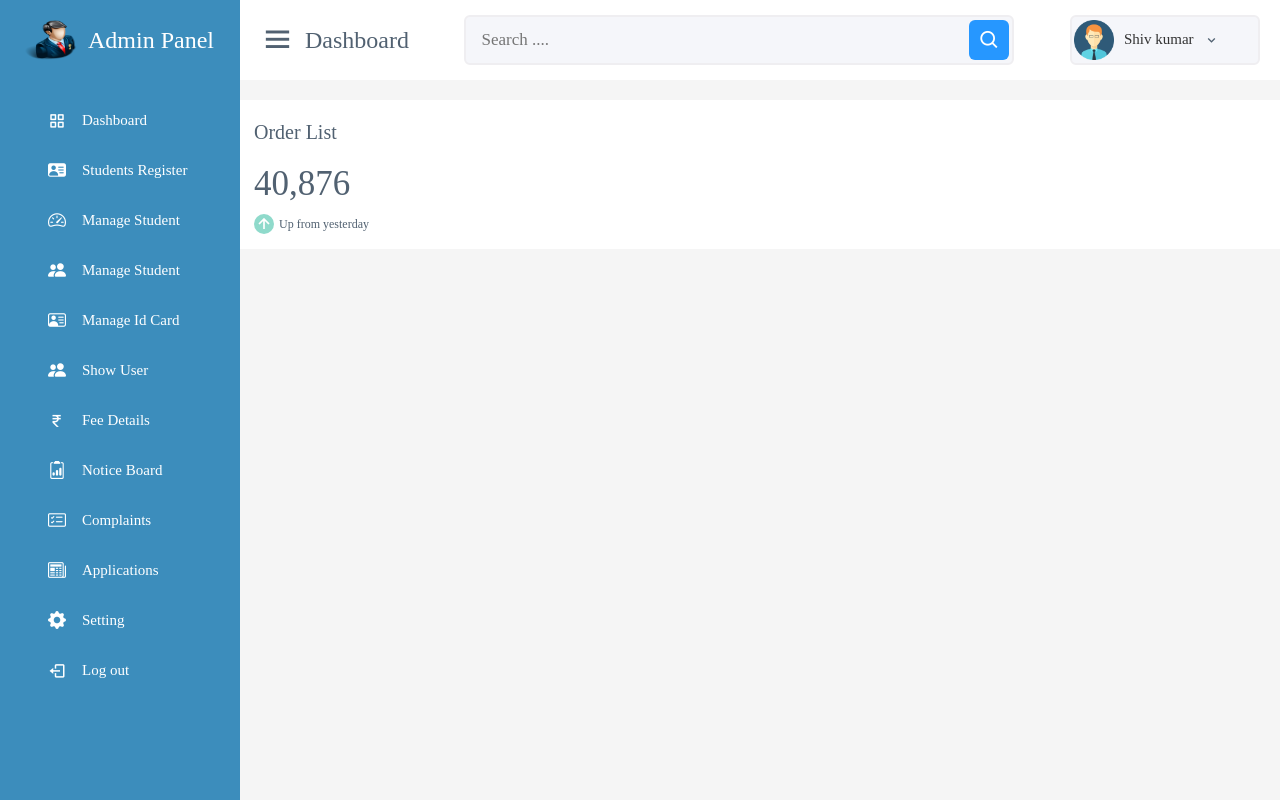
After one commit to chandrabhan1010/hostel-project, a PHP site: page /admin/dashboard.php in a window 1280 px wide. The commit adds this page. Run offline with PHP 8.4, Linux system fonts and the light colour scheme; the visitor is signed in with stand-in values (Sample User, id 1).

Commit message:
add new feature

```diff
--- /dev/null
+++ b/admin/css/adminpanel.css
@@ -0,0 +1,242 @@
+@import url('https://fonts.googleapis.com/css2?family=Outfit:wght@100..900&display=swap');
+*{
+    margin:0;
+    padding:0;
+    box-sizing: border-box;
+    font-family: 'Poppins',sans-serif;
+}
+body{
+    min-height: 100vh;
+    width: 100%;
+}
+.sidebar{
+    position: fixed;
+    height: 100%;
+    width: 240px;
+    background-color: #3c8dbc;
+    transition: all 0.5s ease;
+}
+.sidebar.active
+{
+    width: 80px;
+}
+.sidebar .logo-details
+{
+    height: 80px;
+    width: 100%;
+    display: flex;
+    align-items: center;
+}
+.sidebar .logo-details img
+{
+  height: 40px;
+  width: 40px;
+  min-width: 60px;
+  align-items: center;
+  margin-left: 20px;
+}
+.sidebar .logo-details .logo_name
+{
+    font-size: 24px;
+    font-weight: 500;
+    color: #fff;
+    margin-left: 8px;
+}
+.sidebar .nav-links
+{
+    margin-top: 16px;
+
+}
+.sidebar .nav-links li
+{
+    height: 50px;
+    width: 100%;
+    list-style: none;
+}
+.sidebar .nav-links li a{
+    height: 100%;
+    width: 100%;
+    display: flex;
+    align-items: center;
+    text-decoration: none;
+    transition: all 0.4s ease;
+}
+.sidebar .nav-links li a:hover
+{
+    background-color:rgba(0, 0, 0, 0.18);
+    color: #fff;
+    border-radius: 8px;
+}
+.sidebar .nav-links li a i
+{
+    /* background: red; */
+    min-width: 50px;
+    text-align: center;
+    color: #fff;
+    font-size: 18px;
+}
+.sidebar .nav-links li a .link_name
+{
+    color: #fff;
+    font-size: 15px;
+    font-weight: 400;
+
+}
+.home-section
+{
+background: #f5f5f5;
+position: relative;
+min-height: 100vh;
+width: calc(100% - 240px);
+left: 240px;
+transition: all 0.6s ease;
+}
+.sidebar.active ~ .home-section
+{
+    width: calc(100% - 60px);
+    left: 80px;
+}
+.home-section nav
+{
+    position: fixed;
+    width: calc(100% - 240px);
+    left: 240;
+    height: 80px;
+    background: #fff;
+    padding: 0 20px;
+    display: flex;
+    align-items: center;
+    justify-content: space-between;
+    transition: all 0.5s ease !important;
+}
+.sidebar.active ~ .home-section nav
+{
+    width: calc(100% - 80px);
+    left: 80px;
+}
+.home-section nav .sidebar-button
+{
+    display: flex;
+    align-items: center;
+    font-size: 24px;
+    font-weight: 500;
+}
+.home-section nav .sidebar-button i
+{
+    font-size: 35px;
+    margin-right: 10px;
+
+}
+.home-section nav .search-box
+{
+
+ height: 50px;
+ width:550px;
+ margin: 0 20px;
+ position: relative;
+
+}
+nav .search-box input
+{
+    position: absolute;
+    height: 100%;
+    width: 100%;
+    border-radius: 6px;
+    padding: 0 15px;
+    font-size: 17px;
+    background-color: #F5F6FA;
+    border: 2px solid #EFEEF1;
+    outline:none;
+}
+nav .search-box .bx-search
+{
+    position: absolute;
+    right: 5px;
+    top: 50%;
+    transform: translateY(-50%);
+    height: 40px;
+    width: 40px;
+    background:#2697FF ;
+    border-radius: 6px;
+    color: #fff;
+    font-size: 22px;
+    line-height: 40px;
+    text-align: center;
+}
+
+ .home-section nav .profile-details
+{
+    height: 50px;
+    display: flex;
+    align-items: center;
+    min-width: 190px;
+    background-color: #F5F6FA;
+    border: 2px solid #EFEEF1;
+    border-radius: 6px  ;
+    padding: 0 15px 0 2px;
+
+}
+nav .profile-details img
+{
+    height: 40px;
+    width: 40px;
+    object-fit: cover;
+    border-radius: 6px;
+
+}
+nav .profile-details .admin_name
+{
+    font-size: 15px;
+    font-weight: 500;
+    color: #333;
+    margin: 0 10px;
+    white-space: nowrap;
+}
+nav .profile-details i
+{
+    color: #333;
+    font-size: 25px;
+
+}
+.home-section .home-content
+{
+    position: relative;
+    padding-top: 100px;
+
+}
+.home-content .overview-boxes .box
+{
+    padding: 15px 14px;
+    background-color: #fff;
+}
+.home-content .overview-boxes .box_topic
+{
+font-size: 20px;
+font-weight: 500;
+}
+.home-content .overview-boxes .number
+{
+    font-size: 35px;
+    font-weight: 500;
+    margin-top: 5px;
+    display: inline-block;
+    margin-top: -5;
+
+}
+.overview-boxes .indicator{
+    display: flex;
+    align-items: center;
+}
+.overview-boxes .indicator i{
+    height: 20px;
+    width: 20px;
+    background: #8FDACB;
+    color: #fff;
+    font-size: 20px;
+    border-radius: 50%;
+    margin-right: 5px;
+}
+.overview-boxes .indicator .text
+{
+    font-size: 12px;
+}
--- /dev/null
+++ b/admin/dashboard.php
@@ -0,0 +1,157 @@
+<?php
+require('./includes/essentials.php');
+adminLogin();
+session_regenerate_id(true);
+?>
+<!DOCTYPE html>
+<html lang="en">
+<head>
+    <meta charset="UTF-8">
+    <meta name="viewport" content="width=device-width, initial-scale=1.0">
+    <link rel="stylesheet" href="https://cdn.jsdelivr.net/npm/bootstrap-icons@1.11.3/font/bootstrap-icons.min.css">
+    <link rel="stylesheet" href="./css/adminpanel.css">
+
+    <title>Admin Panel - dashboard</title>
+    <?php require('./includes/links.php');?>
+</head>
+<body class="bg-light">
+<!--
+   <div class="container-fluid bg-dark text-light  p-3 d-flex align-items-center justify-content-between">
+        <h3 class="mb-0 text-light">ADMIN PANEL</h3>
+        <a href="logout.php" class="btn btn-light btn-sm">LOG OUT</a>
+    </div>
+
+
+     <div class="col-lg-2 bg-dark border-top border-3 border-secondary">
+
+     </div> -->
+
+<div class="sidebar">
+    <div class="logo-details">
+        <img src="./img/admin_icon.png">
+        <span class="logo_name">Admin Panel</span>
+    </div>
+    <ul class="nav-links">
+        <li>
+            <a href="#" >
+            <i class='bx bx-grid-alt' ></i>
+            <span class="link_name">Dashboard</span>
+            </a>
+        </li>
+        <li>
+            <a href="#">
+            <i class="bi bi-person-vcard-fill"></i>
+            <span class="link_name">Students Register</span>
+            </a>
+        </li>
+
+        <li>
+            <a href="#">
+            <i class="bi bi-speedometer2"></i>
+            <span class="link_name">Manage Student</span>
+            </a>
+        </li>
+
+        <li>
+            <a href="#">
+            <i class="bi bi-people-fill"></i>
+            <span class="link_name">Manage Student</span>
+            </a>
+        </li>
+
+        <li>
+            <a href="#">
+            <i class="bi bi-person-vcard"></i>
+                    <span class="link_name">Manage Id Card</span>
+            </a>
+        </li>
+
+        <li>
+            <a href="#">
+            <i class="bi bi-people-fill"></i>
+            <span class="link_name">Show User</span>
+            </a>
+        </li>
+
+        <li>
+            <a href="#">
+            <i class='bx bx-rupee'></i>
+            <span class="link_name">Fee Details</span>
+            </a>
+        </li>
+
+        <li>
+            <a href="#">
+            <i class="bi bi-clipboard2-data"></i>
+            <span class="link_name">Notice Board</span>
+            </a>
+        </li>
+
+        <li>
+            <a href="#">
+            <i class="bi bi-card-checklist"></i>
+            <span class="link_name">Complaints</span>
+            </a>
+        </li>
+
+        <li>
+            <a href="#">
+            <i class="bi bi-newspaper"></i>
+            <span class="link_name">Applications</span>
+            </a>
+        </li>
+
+        <li>
+            <a href="#">
+            <i class="bi bi-gear-fill"></i>
+            <span class="link_name" >Setting</span>
+            </a>
+        </li>
+
+        <li>
+            <a href="#">
+            <i class='bx bx-log-out'></i>
+            <span class="link_name">Log out</span>
+            </a>
+        </li>
+    </ul>
+</div>
+
+<!-- home content -->
+ <section class="home-section">
+ <nav>
+    <div class="sidebar-button">
+    <i class='bx bx-menu sidebarBtn'></i>
+    <span class="dashboard">Dashboard</span>
+    </div>
+    <div class="search-box">
+        <input type="text" placeholder="Search ....">
+        <i class='bx bx-search'></i>
+    </div>
+    <div class="profile-details">
+        <img src="./img/Admin-Profile.png" alt="">
+         <span class="admin_name">Shiv kumar</span>
+         <li class="bx bx-chevron-down"></li>
+    </div>
+ </nav>
+
+ <!-- home content -->
+  <div class="home-content">
+    <div class="overview-boxes">
+        <div class="box">
+           <div class="left-side">
+            <div class="box_topic">Order List</div>
+            <div class="number">40,876</div>
+            <div class="indicator">
+            <i class='bx bx-up-arrow-alt'></i>
+            <span class="text"> Up from yesterday</span>
+            </div>
+           </div>
+        </div>
+    </div>
+  </div>
+ </section>
+
+<?php require('./includes/scripts.php')?>
+</body>
+</html>
--- /dev/null
+++ b/admin/includes/essentials.php
@@ -0,0 +1,34 @@
+<?php
+
+function adminLogin()
+{
+    session_start();
+    if(!(isset($_SESSION['adminLogin'])&& $_SESSION['adminLogin']==true))
+    {
+        echo"<script>
+        window.location.href='index.php';
+        </script>";
+    }
+}
+
+function redirect($url)
+{
+    echo"
+    <script>
+    window.location.href='$url';
+    </script>
+    ";
+}
+
+function alert($type,$msg)
+{
+     $bs_class = ($type == "success")? "alert-success": "alert-danger";
+    // hero dock method alert is constant and maintain indent
+    echo <<<alert
+        <div class="alert $bs_class alert-dismissible fade show custom-alert " role="alert">
+        <strong class=" me-3">$msg</strong>.
+        <button type="button" class="btn-close" data-bs-dismiss="alert" aria-label="Close"></button>
+        </div>
+    alert;
+}
+?>
--- a/admin/includes/links.php
+++ b/admin/includes/links.php
@@ -1,6 +1,5 @@
-<link rel="stylesheet" href="./css/bootstrap.min.css">
-<link rel="stylesheet" href="./css/boxicons.min.css">
-<link rel="stylesheet" href="./css/styel.css">
-
-<link rel="stylesheet" href="./css/footer.css">
+<link rel="stylesheet" href="../css/bootstrap.min.css">
+<link rel="stylesheet" href="../css/boxicons.min.css">
+<link rel="stylesheet" href="../css/styel.css">
+<link rel="stylesheet" href="../css/footer.css">
 <link rel="stylesheet" href="https://cdn.jsdelivr.net/npm/swiper@11/swiper-bundle.min.css"/>
--- a/admin/includes/scripts.php
+++ b/admin/includes/scripts.php
@@ -1 +1,11 @@
-<script src="../js/bootstrap.bundle.min.js"></script>
+<script src="https://cdn.jsdelivr.net/npm/bootstrap@5.0.2/dist/js/bootstrap.bundle.min.js"></script>
+
+<script>
+let sidebar = document.querySelector('.sidebar');
+let sidebarBtn = document.querySelector('.sidebarBtn')
+
+sidebarBtn.onclick = function()
+{
+    sidebar.classList.toggle('active');
+}
+</script>
--- /dev/null
+++ b/admin/logout.php
@@ -0,0 +1,6 @@
+<?php
+require('./includes/essentials.php');
+session_start();
+session_destroy();
+redirect('index.php');
+?>
--- a/includes/links.php
+++ b/includes/links.php
@@ -1,6 +1,5 @@
 <link rel="stylesheet" href="./css/bootstrap.min.css">
 <link rel="stylesheet" href="./css/boxicons.min.css">
 <link rel="stylesheet" href="./css/styel.css">
-
 <link rel="stylesheet" href="./css/footer.css">
 <link rel="stylesheet" href="https://cdn.jsdelivr.net/npm/swiper@11/swiper-bundle.min.css"/>
```
Also changed, not shown: admin/css/styel.css (+7 -0 lines), admin/includes/db_config.php (+10 -9 lines), admin/index.php (+37 -10 lines), css/styel.css (+5 -5 lines), admin/img/Admin-Profile.png (added), admin/img/admin_icon.png (added), images/instruction.png (added).
